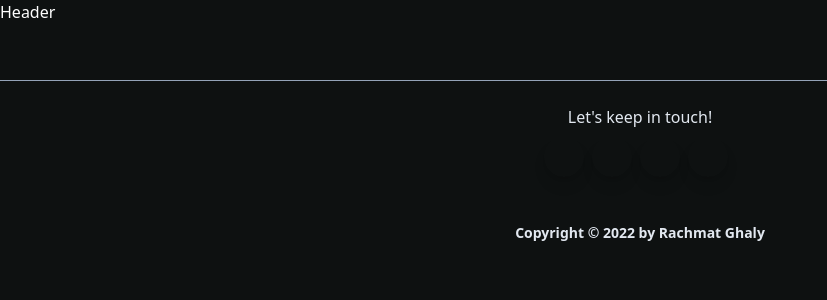
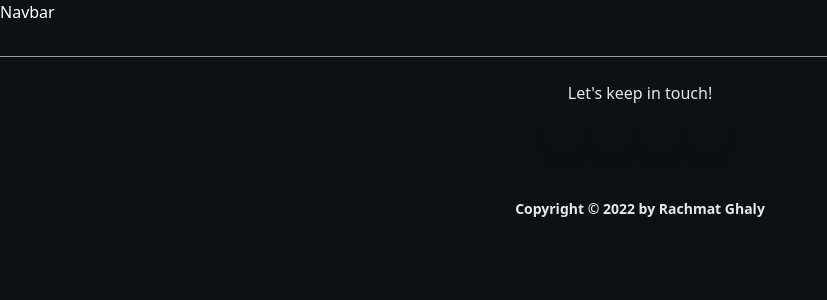
Before and after one commit to ghaly09/rachmatghaly.dev, a Next.js app: page / in a window 1280 px wide. Shown: the top 300 px of the page, without its empty margins (0-827 px from the left). Built offline with nearby package versions, Linux system fonts and the light colour scheme.

Commit message:
Modified: update Width and color for header and add navbar

```diff
--- a/src/components/Molecules/Header/index.tsx
+++ b/src/components/Molecules/Header/index.tsx
@@ -1,9 +1,10 @@
 import React from "react";
+import Navbar from "../Navbar";
 
 export default function Header() {
   return (
-    <div>
-      <p className="text-white">Header</p>
-    </div>
+    <header className="fixed w-full">
+      <Navbar />
+    </header>
   );
 }
```
